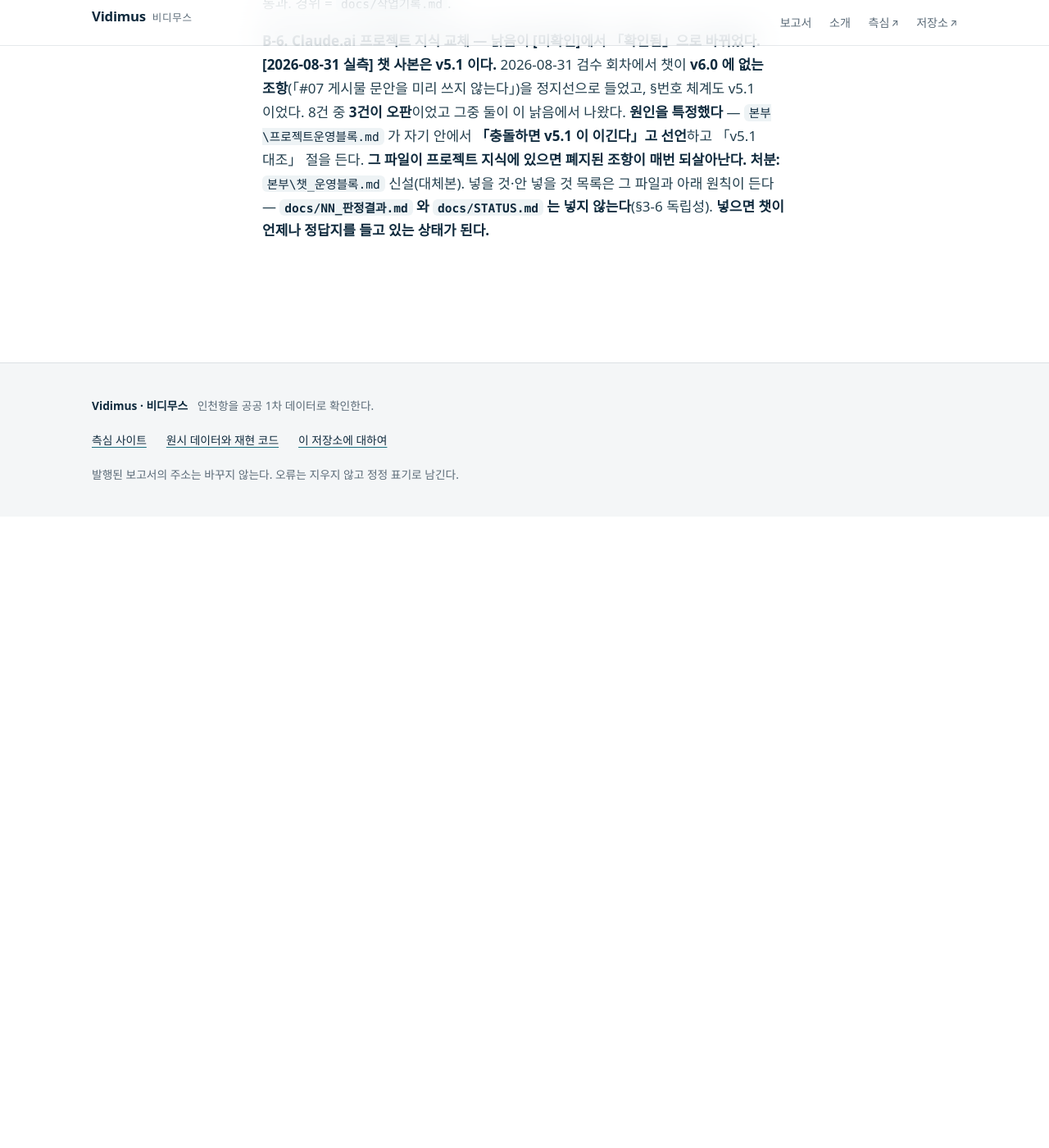
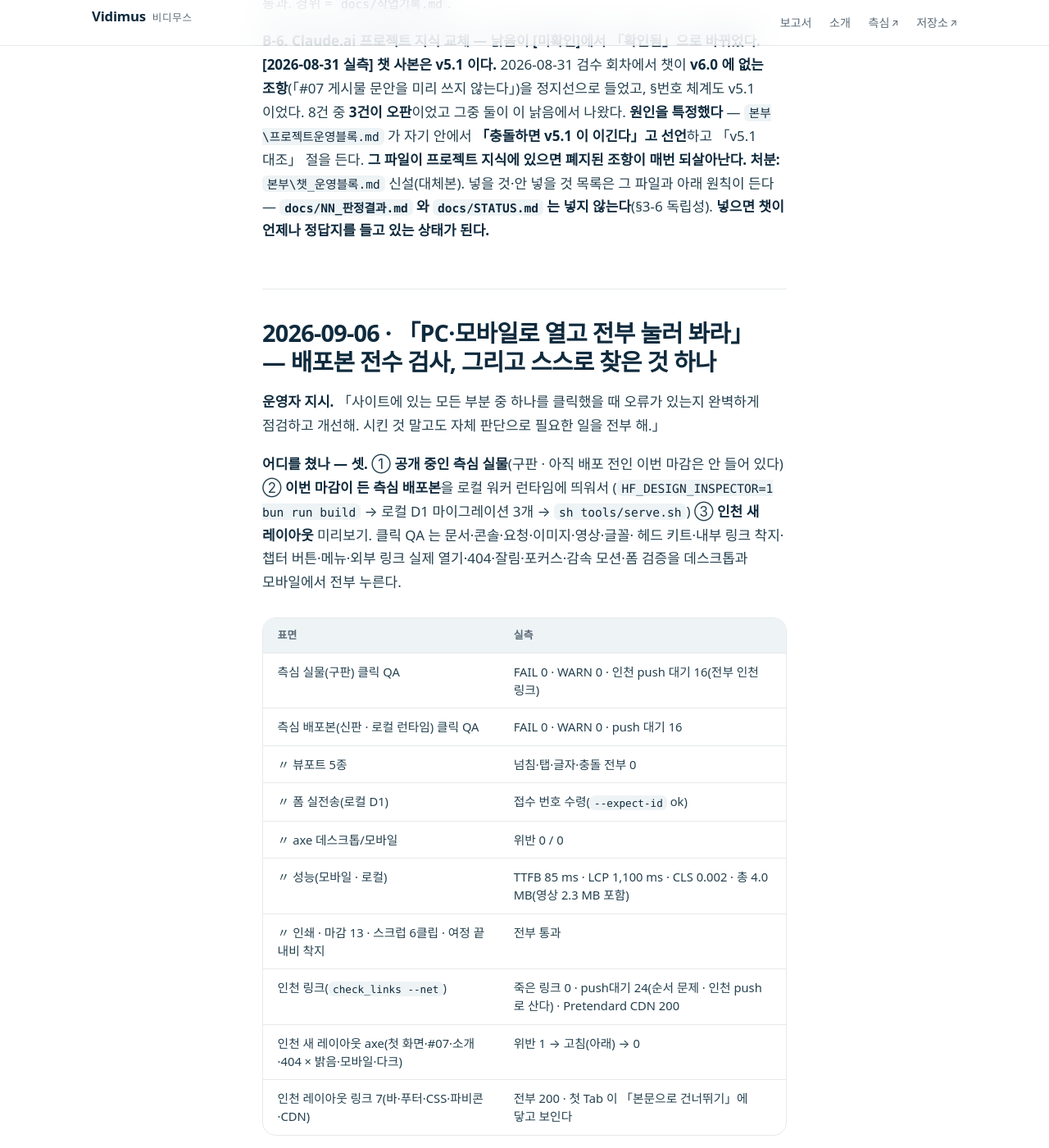
Before and after one commit to jisangj03-dev/incheon-port-analysis, a Jekyll site: the page built from docs/작업기록.md, in a window 1280 px wide and 1400 px high, scrolled down 44399 px. Shown: the whole window at 82% size. Built offline with Jekyll 4.4.1, drawn with Linux system fonts in a browser that asks for light colours; some web fonts are replaced; our own code applies the rules of GitHub Pages for plain Markdown files; before the commit the page ends 45029 px from its top, so only the background shows below that; some of the changed text lies outside the part shown.

Commit message:
docs(STATUS·작업기록): 2026-09-06 전수 검사 라운드 — 배포본 로컬 런타임 QA 전부 통과 · 인천 레이아웃 axe 0
Co-Authored-By: Claude Fable 5.1 <noreply@anthropic.com>
Claude-Session: https://claude.ai/code/session_01XmShkYfUaUFhJ9pkUpSP2Y

```diff
--- a/docs/작업기록.md
+++ b/docs/작업기록.md
@@ -1239,3 +1239,32 @@ axe 위반 1 = 플랫폼 배지 `#hf-watermark`(우리 코드 밖). **남은 것
 **처분:** `본부\챗_운영블록.md` 신설(대체본). 넣을 것·안 넣을 것 목록은 그 파일과
 아래 원칙이 든다 — **`docs/NN_판정결과.md` 와 `docs/STATUS.md` 는 넣지 않는다**(§3-6 독립성).
 **넣으면 챗이 언제나 정답지를 들고 있는 상태가 된다.**
+
+
+## 2026-09-06 · 「PC·모바일로 열고 전부 눌러 봐라」 — 배포본 전수 검사, 그리고 스스로 찾은 것 하나
+
+**운영자 지시.** 「사이트에 있는 모든 부분 중 하나를 클릭했을 때 오류가 있는지 완벽하게 점검하고 개선해. 시킨 것 말고도 자체 판단으로 필요한 일을 전부 해.」
+
+**어디를 쳤나 — 셋.** ① **공개 중인 측심 실물**(구판 · 아직 배포 전인 이번 마감은 안 들어 있다) ② **이번 마감이 든 측심 배포본**을 로컬 워커 런타임에 띄워서
+(`HF_DESIGN_INSPECTOR=1 bun run build` → 로컬 D1 마이그레이션 3개 → `sh tools/serve.sh`) ③ **인천 새 레이아웃** 미리보기. 클릭 QA 는 문서·콘솔·요청·이미지·영상·글꼴·
+헤드 키트·내부 링크 착지·챕터 버튼·메뉴·외부 링크 실제 열기·404·잘림·포커스·감속 모션·폼 검증을 데스크톱과 모바일에서 전부 누른다.
+
+| 표면 | 실측 |
+|---|---|
+| 측심 실물(구판) 클릭 QA | FAIL 0 · WARN 0 · 인천 push 대기 16(전부 인천 링크) |
+| 측심 배포본(신판 · 로컬 런타임) 클릭 QA | FAIL 0 · WARN 0 · push 대기 16 |
+| 〃 뷰포트 5종 | 넘침·탭·글자·충돌 전부 0 |
+| 〃 폼 실전송(로컬 D1) | 접수 번호 수령(`--expect-id` ok) |
+| 〃 axe 데스크톱/모바일 | 위반 0 / 0 |
+| 〃 성능(모바일 · 로컬) | TTFB 85 ms · LCP 1,100 ms · CLS 0.002 · 총 4.0 MB(영상 2.3 MB 포함) |
+| 〃 인쇄 · 마감 13 · 스크럽 6클립 · 여정 끝 내비 착지 | 전부 통과 |
+| 인천 링크(`check_links --net`) | 죽은 링크 0 · push대기 24(순서 문제 · 인천 push 로 산다) · Pretendard CDN 200 |
+| 인천 새 레이아웃 axe(첫 화면·#07·소개·404 × 밝음·모바일·다크) | 위반 1 → 고침(아래) → 0 |
+| 인천 레이아웃 링크 7(바·푸터·CSS·파비콘·CDN) | 전부 200 · 첫 Tab 이 「본문으로 건너뛰기」에 닿고 보인다 |
+
+**스스로 찾아 고친 것.** 모바일 #07 에서 axe `scrollable-region-focusable` — 열보다 넓어 옆으로 흐르는 표가 **키보드로는 흐르지 않았다**(마우스·손가락만).
+발행본 마크다운에 속성을 넣을 수 없으므로 레이아웃 끝에 여덟 줄 스크립트를 두어 **실제로 흐르는 표에만** `tabindex="0"` 을 주고, 닿았을 때 보이는 포커스 링을 CSS 에 넣었다.
+JS 가 없으면 종전과 같다. 같은 결함이 측심에는 없다(판정표는 모바일에서 카드 행으로 쌓여 흐르지 않는다).
+
+**안 한 것 · 못 한 것.** 측심 배포(`tools/push.py` → `higgsfield website deploy`)와 인천 push 는 운영자 몫이다(§4) — 공개 실물에는 아직 이번 마감이 없다.
+실기기(iOS 사파리)는 못 봤다 — 크로미움 에뮬레이션이다. 인천 레이아웃의 실물 지문은 push 뒤 `docs/렌더_기준선.md` 2026-09-06 절과 대조한다.
```
Also changed, not shown: docs/STATUS.md (+1 -0 lines).
